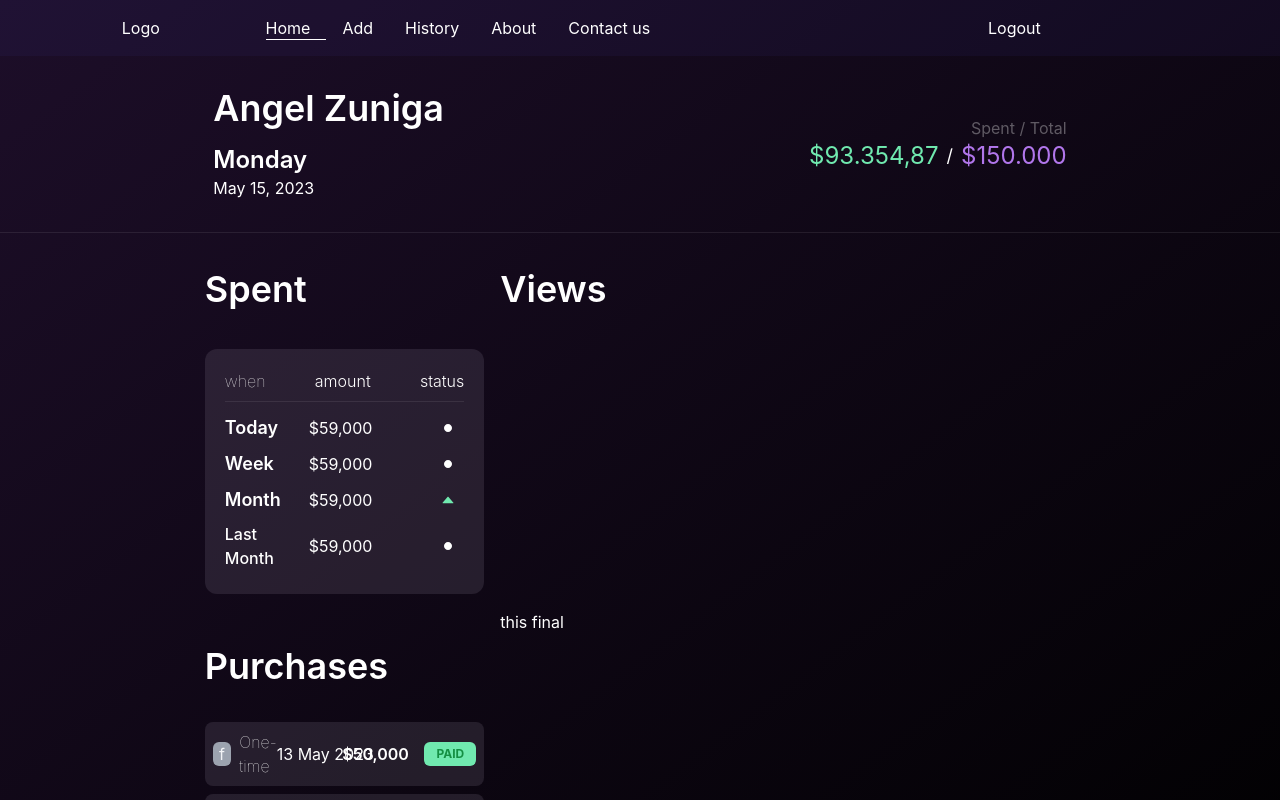
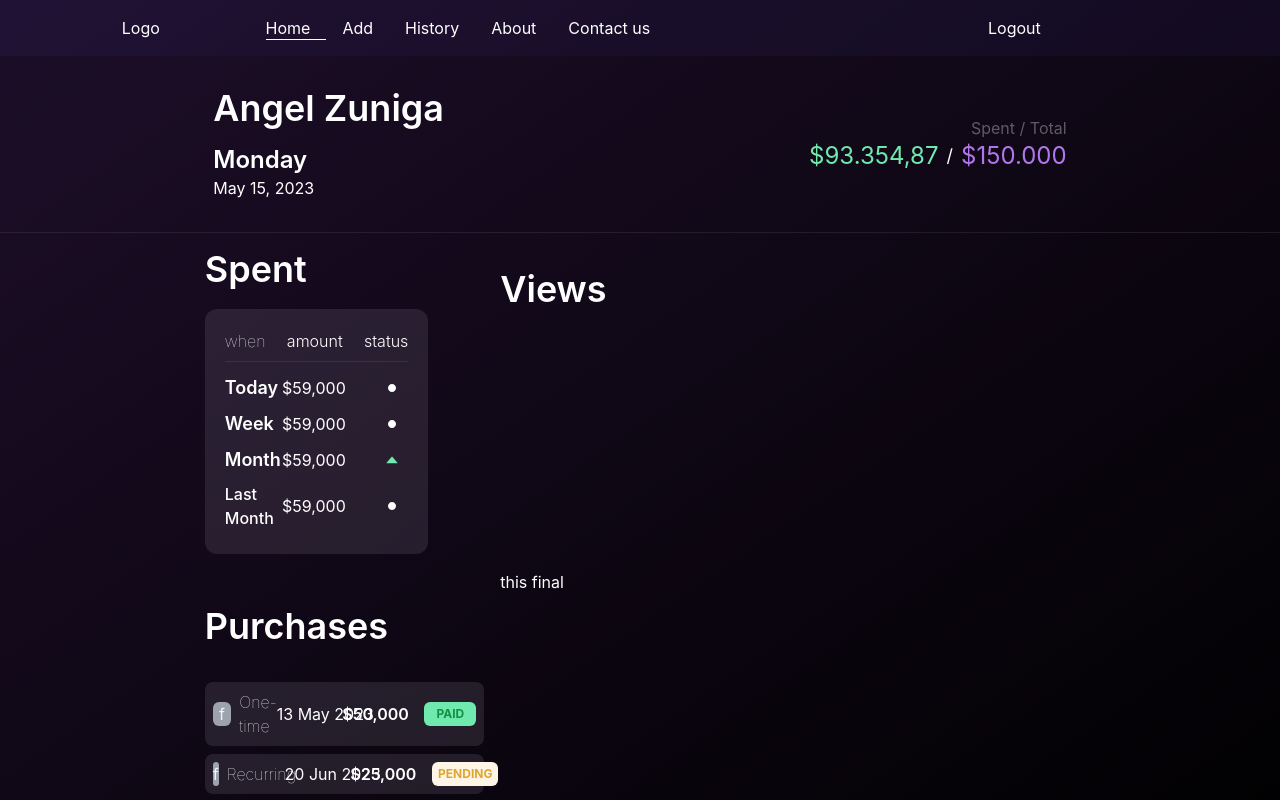
Before and after one commit to Magendev-by-Angel/Finnans, a Next.js app: page / in a window 1280 px wide. Shown: the top 800 px of the page. Built offline with nearby package versions, Linux system fonts and the light colour scheme.

Commit message:
made width 80% of parent width

```diff
--- a/components/Spent.tsx
+++ b/components/Spent.tsx
@@ -40,8 +40,8 @@ function Spent({ amount }: InputProps) {
 	const times = ['Today', 'Week', 'Month', 'Last Month']
 	const price = formatter(amount)
 	return (
-		<section className="flex flex-col gap-1">
-			<h1 className="font-semibold text-4xl py-9">Spent</h1>
+		<section className="flex flex-col gap-1 w-4/5">
+			<h1 className="font-semibold text-4xl py-4">Spent</h1>
 			<div className="bg-table rounded-xl w-full p-5">
 				<div className="border-b border-[#ffffff15] w-full pb-2">
 					<div className="flex flex-row justify-between items-center">
```
